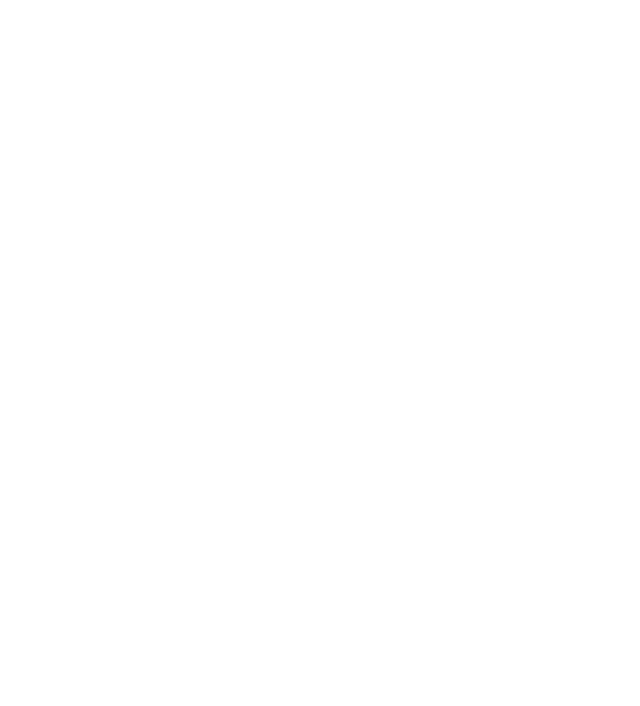
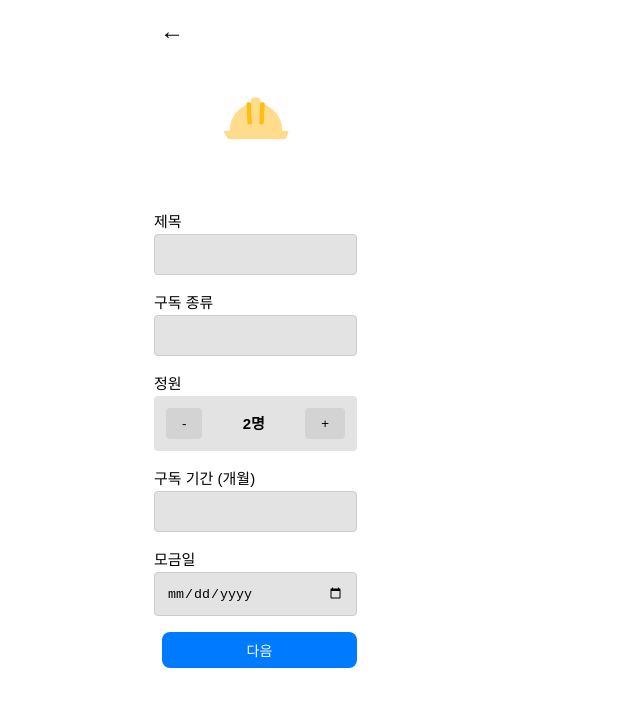
Before and after one commit to MoguMogu-KB/AJM-FE, a Vue app: page /subscribe in a window 1280 px wide. Before the commit this address had no page. Shown: the top 706 px of the page, without its empty margins (0-640 px from the left). Built offline with nearby package versions, Linux system fonts and the light colour scheme; the HTML template or start-up script is replaced by a standard one.

Commit message:
feat(Subscribe):방 만들기 화면 생성

```diff
--- /dev/null
+++ b/src/pages/subscribe/Subscribe.vue
@@ -0,0 +1,250 @@
+<template>
+  <div class="container">
+    <button class="back-button">←</button>
+    <div class="form">
+      <header class="header">
+        <img src="/src/assets/helmet.png" alt="안전모 로고" class="logo" />
+      </header>
+      <div class="form-item">
+        <label for="title">제목</label>
+        <input type="text" id="title" v-model="title" class="input" />
+      </div>
+      <div class="form-item">
+        <label for="subscription-type">구독 종류</label>
+        <div class="dropdown">
+          <input
+              type="text"
+              id="subscription-type"
+              v-model="subscriptionType"
+              class="input"
+              readonly
+              @click="toggleDropdown"
+          />
+          <ul v-if="dropdownVisible" class="dropdown-list">
+            <li
+                v-for="(option, index) in subscriptionOptions"
+                :key="index"
+                @click="selectOption(option)"
+                class="dropdown-item"
+            >
+              {{ option }}
+            </li>
+          </ul>
+        </div>
+      </div>
+      <div class="form-item">
+        <label>정원</label>
+        <div class="members">
+          <button @click="decreaseMembers" class="member-button">-</button>
+          <span class="member-count">{{ members }}명</span>
+          <button @click="increaseMembers" class="member-button">+</button>
+        </div>
+      </div>
+      <div class="form-item">
+        <label for="subscription-period">구독 기간 (개월)</label>
+        <input type="number" id="subscription-period" v-model.number="subscriptionPeriod" class="input" />
+      </div>
+      <div class="form-item">
+        <label for="money-date">모금일</label>
+        <input type="date" id="money-date" v-model="moneyDate" class="input" />
+      </div>
+      <div class="form-item button-container">
+        <button class="next-button" @click="createRoom">다음</button>
+      </div>
+    </div>
+  </div>
+</template>
+
+<script setup>
+import { ref } from "vue";
+import axios from "axios";
+
+const title = ref("");
+const subscriptionType = ref("");
+const subscriptionPeriod = ref(null);
+const moneyDate = ref("");
+const members = ref(2);
+
+const subscriptionOptions = ref(["넷플릭스", "티빙", "디즈니 플러스", "스포티파이", "웨이브", "애플 뮤직"]);
+const dropdownVisible = ref(false);
+
+const increaseMembers = () => {
+  members.value++;
+};
+
+const decreaseMembers = () => {
+  if (members.value > 0) {
+    members.value--;
+  }
+};
+
+const toggleDropdown = () => {
+  dropdownVisible.value = !dropdownVisible.value;
+};
+
+const selectOption = (option) => {
+  subscriptionType.value = option;
+  dropdownVisible.value = false;
+};
+
+const createRoom = async () => {
+  // API URL 및 요청 데이터
+  const apiUrl = "http://localhost:8080/room/basic/create";
+  const requestData = {
+    accountNumber: "1234-12345", // 정적으로 입력
+    title: title.value,
+    category: subscriptionType.value,
+    numberTotal: members.value,
+    period: subscriptionPeriod.value,
+    dueDate: new Date(moneyDate.value).getDate(), // 날짜에서 일만 추출
+  };
+
+  try {
+    const response = await axios.post(apiUrl, requestData, {
+      params: {
+        creatorId: "creator-123", // 정적 creatorId
+      },
+    });
+    console.log(response.data); // 성공 메시지 표시
+  } catch (error) {
+    console.error("Error creating room:", error);
+    alert(error.response?.data || "Failed to create room."); // 오류 메시지 표시
+  }
+};
+</script>
+
+<style scoped>
+/* 스타일은 동일, 필요 시 추가 수정 */
+.container {
+  padding: 16px;
+  font-family: Arial, sans-serif;
+  position: relative;
+  height: 100vh; /* 화면 높이를 고정 */
+  box-sizing: border-box;
+  overflow: hidden; /* 스크롤바 제거 */
+}
+
+/* 뒤로가기 버튼 */
+.back-button {
+  background-color: transparent;
+  border: none;
+  font-size: 24px;
+  cursor: pointer;
+  margin-bottom: 16px;
+}
+
+/* 폼 스타일 */
+.form {
+  display: flex;
+  flex-direction: column;
+  gap: 16px;
+  height: calc(100% - 64px); /* 버튼 공간 확보 */
+}
+
+.form-item {
+  display: flex;
+  flex-direction: column;
+}
+
+.label {
+  margin-bottom: 8px;
+  font-weight: bold;
+}
+
+/* 입력 필드 스타일 */
+.input {
+  padding: 12px;
+  border: 1px solid #ccc;
+  border-radius: 4px;
+  background-color: #e3e3e3;
+  color: black;
+  cursor: pointer;
+}
+
+/* 정원 필드 스타일 */
+.members {
+  display: flex;
+  align-items: center;
+  gap: 8px;
+  background-color: #e3e3e3;
+  padding: 12px;
+  border-radius: 4px;
+  justify-content: space-between;
+}
+
+.member-button {
+  padding: 8px 16px;
+  border: none;
+  background-color: #d3d3d3;
+  cursor: pointer;
+  border-radius: 4px;
+}
+
+.member-count {
+  font-weight: bold;
+}
+
+/* 드롭다운 스타일 */
+.dropdown {
+  position: relative;
+}
+
+.dropdown-list {
+  position: absolute;
+  top: 100%;
+  left: 0;
+  right: 0;
+  background-color: #e3e3e3;
+  border: 1px solid #ccc;
+  border-radius: 4px;
+  margin-top: 4px;
+  z-index: 10;
+  list-style: none;
+  padding: 0;
+}
+
+.dropdown-item {
+  padding: 12px;
+  cursor: pointer;
+  background-color: #f7f7f7;
+}
+
+.dropdown-item:hover {
+  background-color: #d3d3d3;
+}
+
+/* 로고 스타일 */
+.header {
+  text-align: center;
+  margin-bottom: 24px;
+}
+
+.logo {
+  width: 100px;
+  height: auto;
+}
+
+/* 모금일 컨테이너 */
+.date-container {
+  display: flex;
+  justify-content: space-between;
+  align-items: center;
+}
+
+/* 다음 버튼 */
+.next-button {
+  background-color: #007bff;
+  color: white;
+  border: none;
+  padding: 8px 16px;
+  border-radius: 8px;
+  font-size: 14px;
+  cursor: pointer;
+  text-align: center;
+  margin-left: 8px; /* 약간의 여백 추가 */
+}
+
+.next-button:hover {
+  background-color: #0056b3;
+}
+</style>
--- a/src/router/index.js
+++ b/src/router/index.js
@@ -17,6 +17,8 @@
 import AccountDetail from '../pages/management/AccountDetail.vue'
 import AccountList from '../pages/list/AccountList.vue'
 import MyPage from '@/pages/mypage/MyPage.vue'
+
+import Subscribe from "@/pages/subscribe/Subscribe.vue";
 
 
 
@@ -99,6 +101,11 @@
     path: '/accountlist',
     name: 'AccountList',
     component: AccountList
+  },
+  {
+    path: '/subscribe',
+    name: 'Subscribe',
+    component: Subscribe
   }
 ]
 
```
